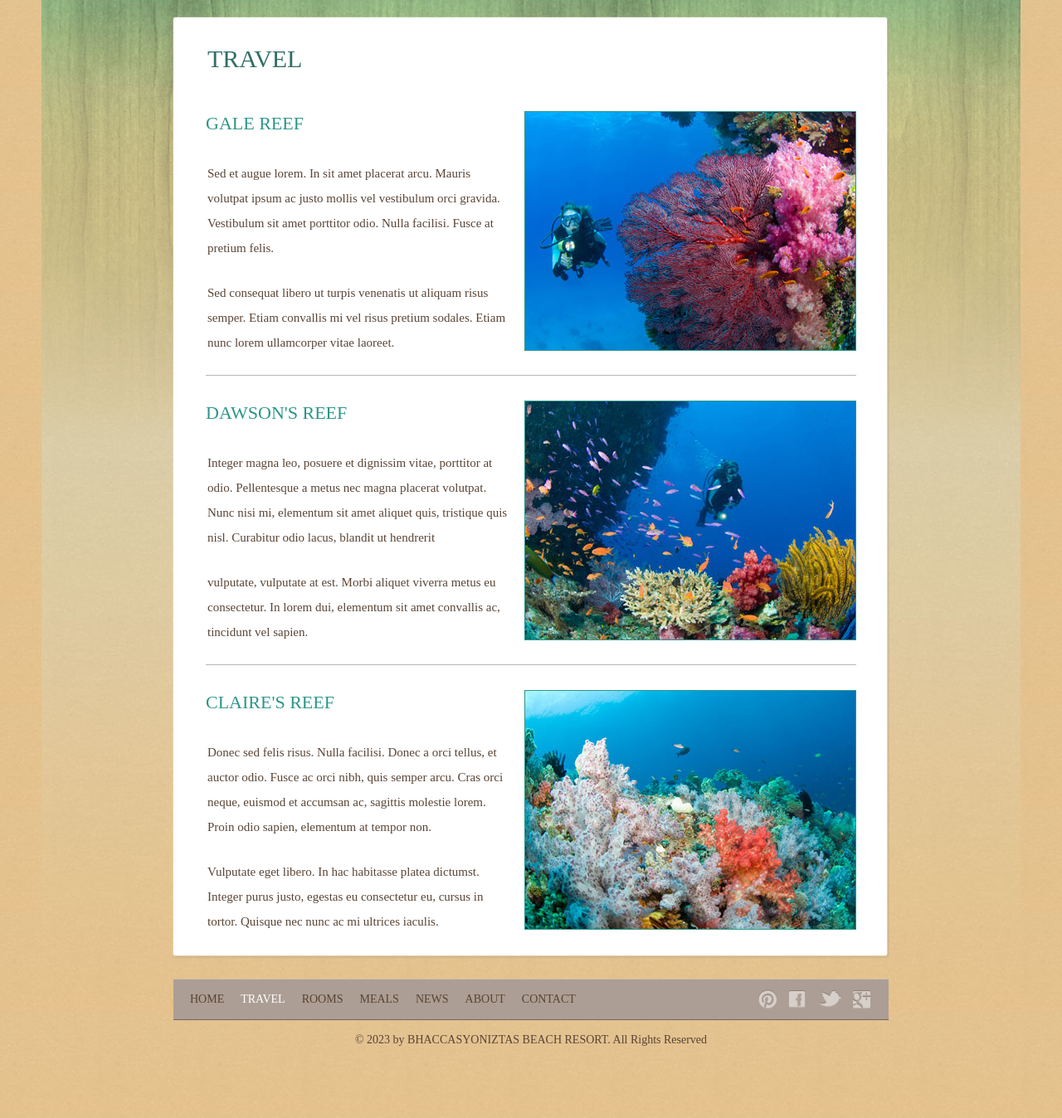
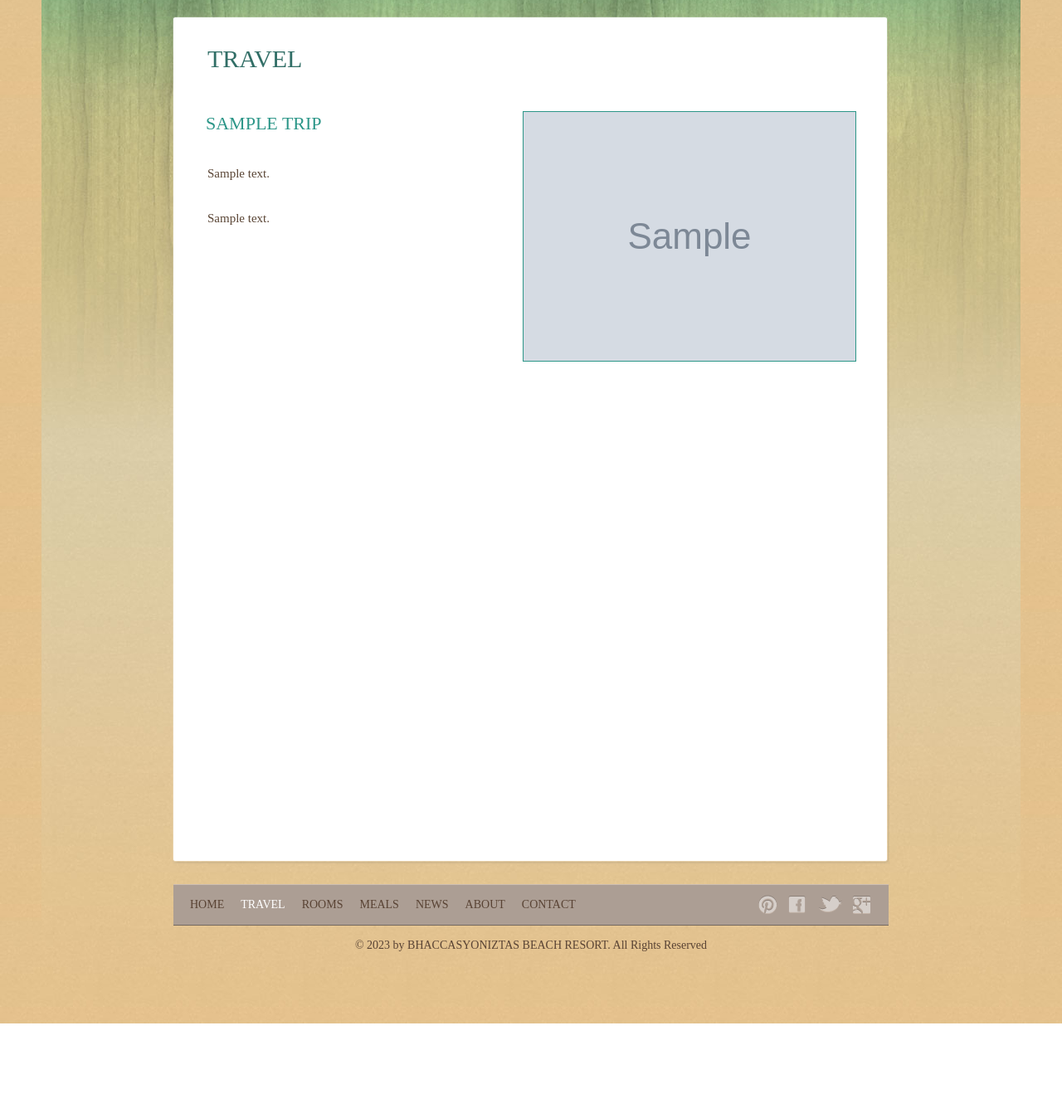
Before and after one commit to bgerbasi4/CS-465-Full-Stack-Development, a Node server app: template travlr/app_server/views/travel.hbs in a window 1280 px wide. Shown: the part 246-1594 px from the top of the page at 83% size. After the commit the page ends 1480 px from the top, so only its background shows below. Run offline with Node 20, Linux system fonts and the light colour scheme; the template is opened without the code that fills it: most values are stand-ins (such as "Sample title", 1, 10 or a date in 2020); grey boxes marked "Sample" are stand-in pictures.

Commit message:
Module 3 completed baseline

```diff
--- a/travlr/app_server/views/travel.hbs
+++ b/travlr/app_server/views/travel.hbs
@@ -1,4 +1,3 @@
-
 <!DOCTYPE html>
 <!-- Website template by freewebsitetemplates.com -->
 <html>
@@ -10,6 +9,7 @@
 <body>
     <div id="background">
         <div id="page">
+
             {{> header}}
 
             <div id="contents">
@@ -17,78 +17,38 @@
                     <div>
                         <div class="body">
                             <h1>Travel</h1>
+
                             <ul id="sites">
+                                {{#each trips}}
                                 <li>
                                     <a href="/travel">
-                                        <img src="/images/reef1.jpg" alt="Gale Reef">
+                                        <img src="/images/{{this.image}}" alt="{{this.name}}">
                                     </a>
-                                    <h2><a href="/travel">Gale Reef</a></h2>
+
+                                    <h2>
+                                        <a href="/travel">{{this.name}}</a>
+                                    </h2>
+
                                     <p>
-                                        Sed et augue lorem. In sit amet placerat arcu.
-                                        Mauris volutpat ipsum ac justo mollis vel
-                                        vestibulum orci gravida. Vestibulum sit amet
-                                        porttitor odio. Nulla facilisi. Fusce at
-                                        pretium felis.
+                                        {{this.description}}
                                     </p>
+
                                     <p>
-                                        Sed consequat libero ut turpis venenatis ut
-                                        aliquam risus semper. Etiam convallis mi vel
-                                        risus pretium sodales. Etiam nunc lorem
-                                        ullamcorper vitae laoreet.
+                                        {{this.description2}}
                                     </p>
                                 </li>
+                                {{/each}}
+                            </ul>
 
-                                <li>
-                                    <a href="/travel">
-                                        <img src="/images/reef2.jpg" alt="Dawson's Reef">
-                                    </a>
-                                    <h2><a href="/travel">Dawson's Reef</a></h2>
-                                    <p>
-                                        Integer magna leo, posuere et dignissim vitae,
-                                        porttitor at odio. Pellentesque a metus nec
-                                        magna placerat volutpat. Nunc nisi mi,
-                                        elementum sit amet aliquet quis, tristique
-                                        quis nisl. Curabitur odio lacus, blandit
-                                        ut hendrerit
-                                    </p>
-                                    <p>
-                                        vulputate, vulputate at est. Morbi aliquet
-                                        viverra metus eu consectetur. In lorem dui,
-                                        elementum sit amet convallis ac, tincidunt
-                                        vel sapien.
-                                    </p>
-                                </li>
-
-                                <li>
-                                    <a href="/travel">
-                                        <img src="/images/reef3.jpg" alt="Claire's Reef">
-                                    </a>
-                                    <h2><a href="/travel">Claire's Reef</a></h2>
-                                    <p>
-                                        Donec sed felis risus. Nulla facilisi.
-                                        Donec a orci tellus, et auctor odio.
-                                        Fusce ac orci nibh, quis semper arcu.
-                                        Cras orci neque, euismod et accumsan ac,
-                                        sagittis molestie lorem. Proin odio
-                                        sapien, elementum at tempor non.
-                                    </p>
-                                    <p>
-                                        Vulputate eget libero. In hac habitasse
-                                        platea dictumst. Integer purus justo,
-                                        egestas eu consectetur eu, cursus in
-                                        tortor. Quisque nec nunc ac mi
-                                        ultrices iaculis.
-                                    </p>
-                                </li>
-                            </ul>
                         </div>
                     </div>
                 </div>
             </div>
+
         </div>
 
+        {{> footer}}
 
-        {{> footer}}
     </div>
 </body>
 </html>
--- /dev/null
+++ b/travlr/data/trips.json
@@ -0,0 +1,20 @@
+[
+  {
+    "name": "Gale Reef",
+    "image": "reef1.jpg",
+    "description": "Gale Reef: Sed et augue lorem. In sit amet placerat arcu. Mauris volutpat ipsum ac justo mollis vel vestibulum orci gravida. Vestibulum sit amet porttitor odio. Nulla facilisi. Fusce at pretium felis.",
+    "description2": "Sed consequat libero ut turpis venenatis ut aliquam risus semper. Etiam convallis mi vel risus pretium sodales. Etiam nunc lorem ullamcorper vitae laoreet."
+  },
+  {
+    "name": "Dawson's Reef",
+    "image": "reef2.jpg",
+    "description": "Dawson's Reef: Integer magna leo, posuere et dignissim vitae, porttitor at odio. Pellentesque a metus nec magna placerat volutpat. Nunc nisi mi, elementum sit amet aliquet quis, tristique quis nisl. Curabitur odio lacus, blandit ut hendrerit.",
+    "description2": "Vulputate, vulputate at est. Morbi aliquet viverra metus eu consectetur. In lorem dui, elementum sit amet convallis ac, tincidunt vel sapien."
+  },
+  {
+    "name": "Claire's Reef",
+    "image": "reef3.jpg",
+    "description": "Claire's Reef: Donec sed felis risus. Nulla facilisi. Donec a orci tellus, et auctor odio. Fusce ac orci nibh, quis semper arcu. Cras orci neque, euismod et accumsan ac, sagittis molestie lorem. Proin odio sapien, elementum at tempor non.",
+    "description2": "Vulputate eget libero. In hac habitasse platea dictumst. Integer purus justo, egestas eu consectetur eu, cursus in tortor. Quisque nunc ac mi ultrices iaculis."
+  }
+]
```
Also changed, not shown: travlr/app_server/controllers/traveler.js (+9 -2 lines).
